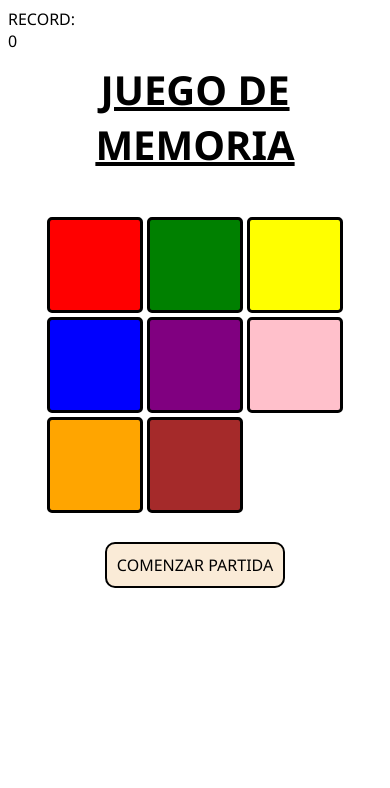
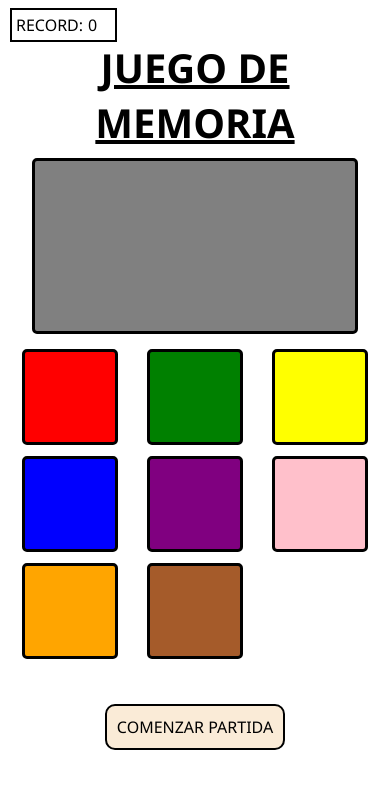
Before and after one commit to SOYUNTAL-JXTX17/WEB_MEMORY-GAME, a plain HTML site: page index.html in a window 390 px wide. Drawn offline with Linux system fonts and the light colour scheme.

Commit message:
Refactor CSS styles for layout and responsiveness

```diff
--- a/css/styles.css
+++ b/css/styles.css
@@ -1,5 +1,12 @@
 * {
     font-family: 'Segoe UI', Tahoma, Geneva, Verdana, sans-serif;
+}
+
+header {
+    display: flex;
+    align-items: start;
+    justify-content: center;
+    height: 100px;
 }
 
 #titulo {
@@ -9,7 +16,38 @@
     text-decoration: underline;
 }
 
+#divtitulo {
+    width: 76%;
+    justify-content: center;
+    position: absolute;
+    top: 0px;
+}
+
+#divrecord {
+    width: 95px;
+    display: flex;
+    border-style: solid;
+    border-color: black;
+    padding: 4px;
+    border-width: 2px;
+    position: absolute;
+    left: 10px;
+}
+
+#divnumeroclicks {
+    width: 12%;
+}
+
+#textorecord {
+    margin-right: 5px;
+}
+
+main {
+    justify-items: center;
+}
+
 #pantallas, #colores {
+    width: 100%;
     display: flex;
     justify-content: center;
 }
@@ -19,15 +57,20 @@
     justify-items: center;
 }
 
-.pantalla {
+#pantalla {
     background-color: gray;
-    width: 650px;
+    width: 680px;
     height: 550px;
     border-style: solid;
     border-color: black;
     border-width: 3px;
     border-radius: 5px;
     margin: 5px;
+
+    font-size: 80px;
+    font-weight: 1000;
+    text-align: center;
+    align-content: center;
 }
 
 .color {
@@ -69,7 +112,7 @@
 }
 
 .marron {
-    background-color: brown;
+    background-color: rgb(165, 91, 42);
 }
 
 #empezar {
@@ -86,30 +129,36 @@
     background-color: aliceblue;
 }
 
-@media screen and (min-width: 360px) {
-    .pantalla {
+@media screen and (max-width: 430px) {
+    #pantalla {
         margin-top: -10px;
-        width: 300px;
+        max-width: 320px;
+        width: 100%;
         height: 170px;
+        font-size: 50px;
+    }
+
+    header {
+        height: 160px;
     }
 
     .color {
-        width: 90px;
+        max-width: 90px;
+        width: 100%;
         height: 90px;
-        margin: 0px;
-        margin-top: 5px;
     }
 
     #colores {
+        margin-top: 5px;
         justify-items: center;
         display: grid;
-        grid-template-columns: 90px 90px 90px;
-        grid-template-rows: 90px 90px 90px;
-        grid-gap: 10px;
+        grid-template-columns: 1fr 1fr 1fr;
+        grid-template-rows: 1fr 1fr 1fr;
+        grid-gap: 1px;
     }
 
     #titulo {
-        margin-top: 10px;
+        margin-top: 40px;
     }
 
     #empezar {
```
